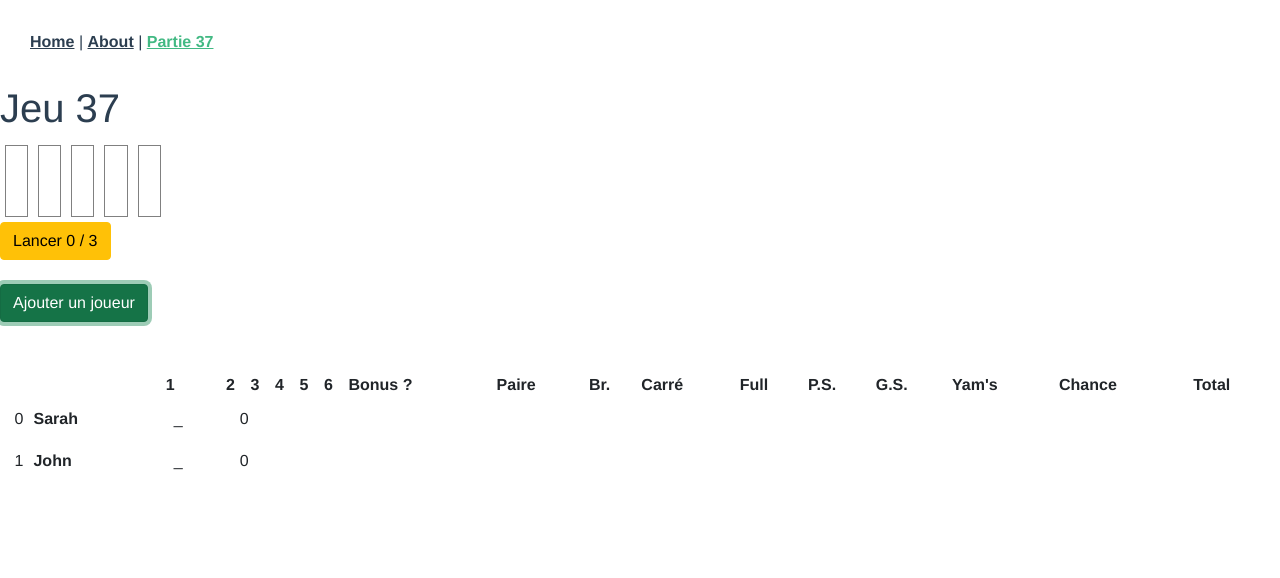
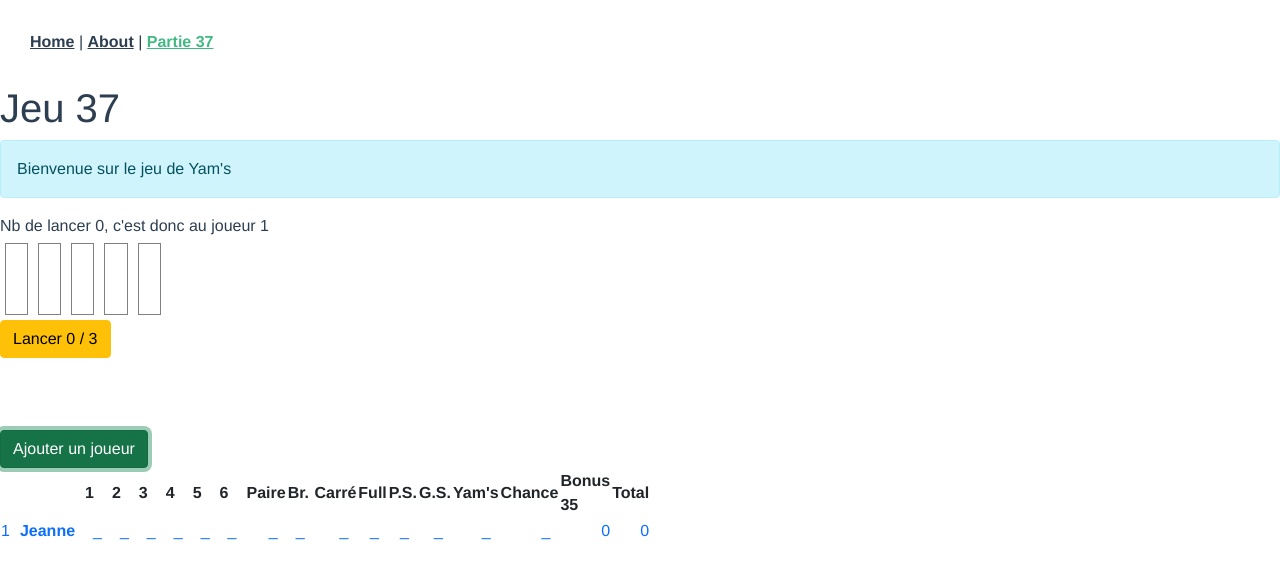
Before and after one commit to matalabanana/yams, a Vue app: page /jeu/37 in a window 1280 px wide. Both pictures are taken after a click on the button "Ajouter un joueur". Shown: the top 578 px of the page. Built offline with nearby package versions, Linux system fonts and the light colour scheme.

Commit message:
correction

```diff
--- a/src/components/De.vue
+++ b/src/components/De.vue
@@ -18,7 +18,7 @@ export default {
 
 
 <template>
-	<div class="deCarre" v-bind:class="{keep : !relance}" @click="emitToggleDe">
+	<div class="deCarre" v-bind:class="{'bg-secondary' : !relance}" @click="emitToggleDe">
 		{{valeur>0 ? valeur : '&nbsp;'}}
 	</div>
 </template>
@@ -27,6 +27,5 @@ export default {
 
 
 <style>
-	.keep { background:green; }
 	.deCarre { font-size: 40px; cursor:pointer; border: 1px solid grey; padding: 5px; margin: 5px; float: left; }
 </style>
--- a/src/components/Jeu.vue
+++ b/src/components/Jeu.vue
@@ -11,8 +11,8 @@ export default {
   data() {
     return {
       count:0,
-      lamain:0, // joueur qui lance
-      message: '',
+      lanceur:0,
+      message: "Bienvenue sur le jeu de Yam's",
       des: [
         { id:0, valeur:0, relance: true },
         { id:1, valeur:0, relance: true },
@@ -20,9 +20,7 @@ export default {
         { id:3, valeur:0, relance: true },
         { id:4, valeur:0, relance: true }
       ],
-      joueurs: [
-        { prenom: 'Sarah', points:[-1] }
-      ]
+      joueurs: []
     }
   },
   methods: {
@@ -44,21 +42,52 @@ export default {
       }
     },
     setFigure(payload) {
-      var x = 0
-      for (let i=0; i < 5; i++) {
-        x = x + this.des[i].valeur
-      }
-      this.message = "Attribue le choix "+payload.figure+" au joueur "+payload.joueur
-      this.joueurs[payload.joueur].points.push(x);
+      var au_tour_de = this.lanceur % this.joueurs.length
+      if (au_tour_de != payload.joueur)
+      {
+        this.message = "C'est au tour du joueur "+(1+au_tour_de)+" de jouer ! ";
+      } else if (this.count == 0) {
+        this.message = "Lancer les dés !";
+      } else {
+        var n = 0
+
+
+        if (payload.figure < 6) { n = this.compte16(1+payload.figure); }
+        else if (payload.figure== 6) { n = this.paireBrelan(2); } // Paire
+        else if (payload.figure== 7) { n = this.paireBrelan(3); } // Brelan
+        else if (payload.figure== 8) { n = this.paireBrelan(4); } // Carre
+        else if (payload.figure== 9) { n = 25; } // Full
+        else if (payload.figure==10) { n = 30; } // Petite Suite
+        else if (payload.figure==11) { n = 40; } // Grande Suite
+        else if (payload.figure==12) { n = this.paireBrelan(5); } // Yams
+        else if (payload.figure==13) { this.des.forEach(i => n+=i.valeur) } // Chance
+
+
+        console.log("Ecrit "+n+" pour la figure "+payload.figure+" du joueur "+payload.joueur);
+        this.$set(this.joueurs[payload.joueur].points, payload.figure, n);
         this.count = 0;
-      for (let i=0; i < 5; i++) {
-        this.des[i].valeur = 0
-        this.des[i].relance = true;
+
+        this.des.forEach(i => {i.valeur=0; i.relance=true;})
+
+        this.lanceur += 1;
       }
     },
+    paireBrelan(n) {
+      var bonification = [0,0,7,30,40,50][n]  // bonification de 30 pour le Brelan, 50 pour le Yams
+      for (let i=6;i>0;i--) {
+        if (this.compte16(i) >= n*i) { return bonification + n*i; }
+      }
+      return 0;
+    },
+    compte16(x) {
+      var n = 0
+      this.des.forEach(i => i.valeur==x ? n += x : n)
+      console.log("Compte les "+x+" et trouve "+n)
+      return n;
+    },
     ajouteJoueur() {
-      this.joueurs.push({prenom: 'John', points:[-1]})
-    }
+      this.joueurs.push({points:[-1,-1,-1,-1,-1,-1,-1,-1,-1,-1,-1,-1,-1,-1]})
+    },
   }
 }
 </script>
@@ -69,6 +98,11 @@ export default {
 
     <h1> Jeu {{ $route.params.id }} </h1>
 
+    <div class="alert alert-info" role="alert" > {{message}}  </div>
+
+
+    <div v-if="joueurs.length > 0">
+      Nb de lancer {{lanceur}}, c'est donc au joueur {{ 1+ lanceur % joueurs.length}}
       <table>
       <tr ref="cinqDes">
       <De v-for="de in des" :key="de.id" v-bind:id="de.id" v-bind:valeur="de.valeur" v-bind:relance="de.relance" @toggle-de="changeDeStatut"> </De>
@@ -76,10 +110,21 @@ export default {
       </table>
 
       <button class="btn btn-warning" v-on:click="lancerDes">Lancer {{count}} / 3</button>
+
+    </div>
+
+
     <br> <br>
-    <button class="btn btn-success" @click="ajouteJoueur"> Ajouter un joueur </button>
 
-    <table class="table" v-if="joueurs.length>0" style="margin-top:50px;">
+
+    <div class="col-lg-6">
+
+
+      <br  style="margin-top:50px;">
+
+      <button class="btn btn-success" @click="ajouteJoueur" v-if="lanceur==0"> Ajouter un joueur </button>
+
+      <table class="table" v-if="joueurs.length>0">
       <tr><th>  </th><th>  </th>
         <th title="">1</th>
         <th title="">2</th>
@@ -87,7 +132,6 @@ export default {
         <th title="">4</th>
         <th title="">5</th>
         <th title="">6</th>
-      <th title="Bonus de +35 si +63 pts">Bonus ?</th>
         <th title="Paire, 20 points">Paire</th>
         <th title="Brelan, 30 points">Br.</th>
         <th title="Carré, 40 points">Carré</th>
@@ -96,16 +140,17 @@ export default {
         <th title="Grande suite, 40 points">G.S.</th>
         <th title="Yam's, 50 points">Yam's</th>
         <th title="Total des 5 dés">Chance</th>
+        <th title="Bonus de +35 si +63 pts">Bonus 35</th>
         <th title="">Total</th>
       </tr>
       <Joueur v-for="(j,idx) in joueurs" :key="idx"
         v-bind:id="idx"
         v-bind:marques="j.points"
-      v-bind:prenom="j.prenom"
+        v-bind:actif="(idx == lanceur % joueurs.length)"
         @set-figure="setFigure"> </Joueur>
       </table>
+    </div>
 
-    <div> {{message}} </div>
 
 
 
--- a/src/components/Joueur.vue
+++ b/src/components/Joueur.vue
@@ -4,29 +4,31 @@ export default {
   name: 'Joueur',
   props: {
     id: { type: Number , required: true},
+    actif: { type: Boolean },
     marques: { type: Array, required: true},
-    prenom: { type: String }
   },
   data() {
     return {
       editable: false,
+      prenom: (this.id==0 ? 'Jeanne' : 'Marie'),
+    }
+  },
+  computed: {
+    bonus() {
+      var n = 0;
+      this.marques.slice(0, 6).forEach( i => n += Math.max(0,i))
+      if (n >= 63) { return 35; }
+      return 0;
+    },
+    total() {
+      var n = this.bonus;
+      this.marques.forEach(i => n += Math.max(0,i))
+      return n;
     }
   },
   methods: {
-    lancerDes: function() {
-      console.log('relance les dés éventuels... lecture du statut actuel et modif éventuelle');
-      this.count++;
-      for (let i=0; i < 5; i++) {
-        if (this.des[i].relance) {
-          this.des[i].valeur = 1 + Math.floor(Math.random() * 6);
-        }
-      }
-    },
-    changeDeStatut(payload) {
-      console.log('change le statut de '+payload.idex)
-      this.des[payload.idex].relance = ! this.des[payload.idex].relance
-    },
     emitSetFigure(id) {
+      console.log('Emet évènement set-figure');
       this.$emit('set-figure', { figure:id , joueur:this.id });
     },
     givefocus() {
@@ -35,7 +37,6 @@ export default {
     },
     editePrenom() {
       this.editable = true;
-      this.marques.forEach(x => console.log(x));
     }
   }
 }
@@ -43,8 +44,8 @@ export default {
 
 
 <template>
-  <tr>
-    <td class="text-end">{{id}}</td>
+  <tr v-bind:class="{'text-primary': actif}">
+    <td class="text-end"> {{1+id}}</td>
     <td>
       <b v-show="!editable" @click="editePrenom">{{prenom}}</b>
       <div v-show="editable">
@@ -53,10 +54,11 @@ export default {
         <button class="btn btn-secondary" @click="givefocus"> focus </button>
       </div>
     </td>
-    <td v-for="(x, idx) in marques" :key="idx">
-      {{x >= 0 ? x : ''}}
-      <div v-if="x<0"> <a @click="emitSetFigure(idx)">_</a> </div>
+    <td class="text-end" v-for="(v,k) in marques" :key="k">
+      <span v-if="v>=0">{{v}}</span>
+      <a @click="emitSetFigure(k)" v-if="v<0">_</a>
     </td>
-    <td class="text-end"> 0 </td>
+    <td class="text-end"> {{bonus}} </td>
+    <td class="text-end"> {{total}} </td>
   </tr>
 </template>
```
Also changed, not shown: 2 other files (tests, documents, lock files or other folders). Lines whose indentation alone changed are shown as unchanged.
